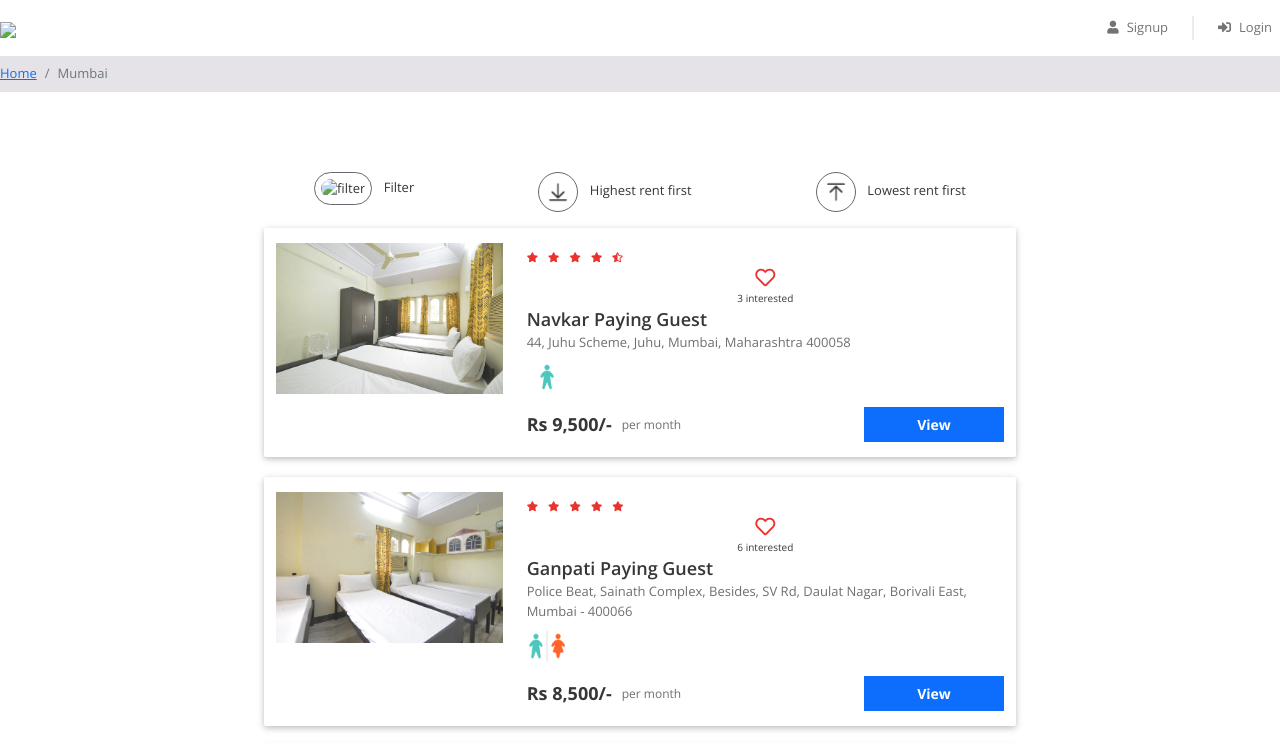
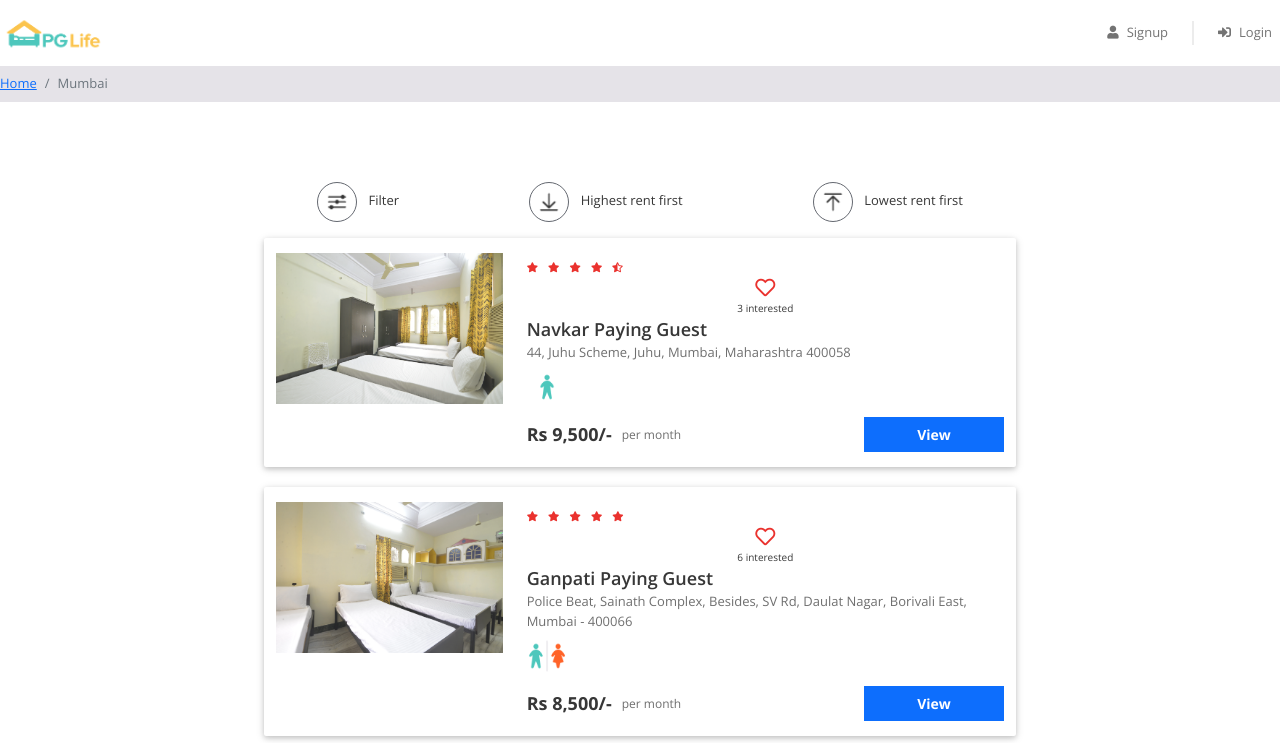
Before and after one commit to Tarunkumar02/PG-Life-WebApp, a plain HTML site: page index.html in a window 1280 px wide. Shown: the top 743 px of the page. Drawn offline with nearby package versions, Linux system fonts and the light colour scheme; files that its build step writes are made by us from their sources; files whose address does not match are found by name.

Commit message:
Update index.html

```diff
--- a/index.html
+++ b/index.html
@@ -16,7 +16,7 @@
     <div class="header sticky-top">
         <nav class="navbar navbar-expand-md navbar-light">
             <a class="navbar-brand" href="index.html">
-                <img src="img/logo.png" />
+                <img src="logo.png" />
             </a>
             <button class="navbar-toggler" type="button" data-toggle="collapse" data-target="#my-navbar">
                 <span class="navbar-toggler-icon"></span>
@@ -57,7 +57,7 @@
     <div class="page-container">
         <div class="filter-bar row justify-content-around">
             <div class="col-auto" data-toggle="modal" data-target="#filter-modal">
-                <img src="img/filter.png" alt="filter" />
+                <img src="filter.png" alt="filter" />
                 <span>Filter</span>
             </div>
             <div class="col-auto">
```
